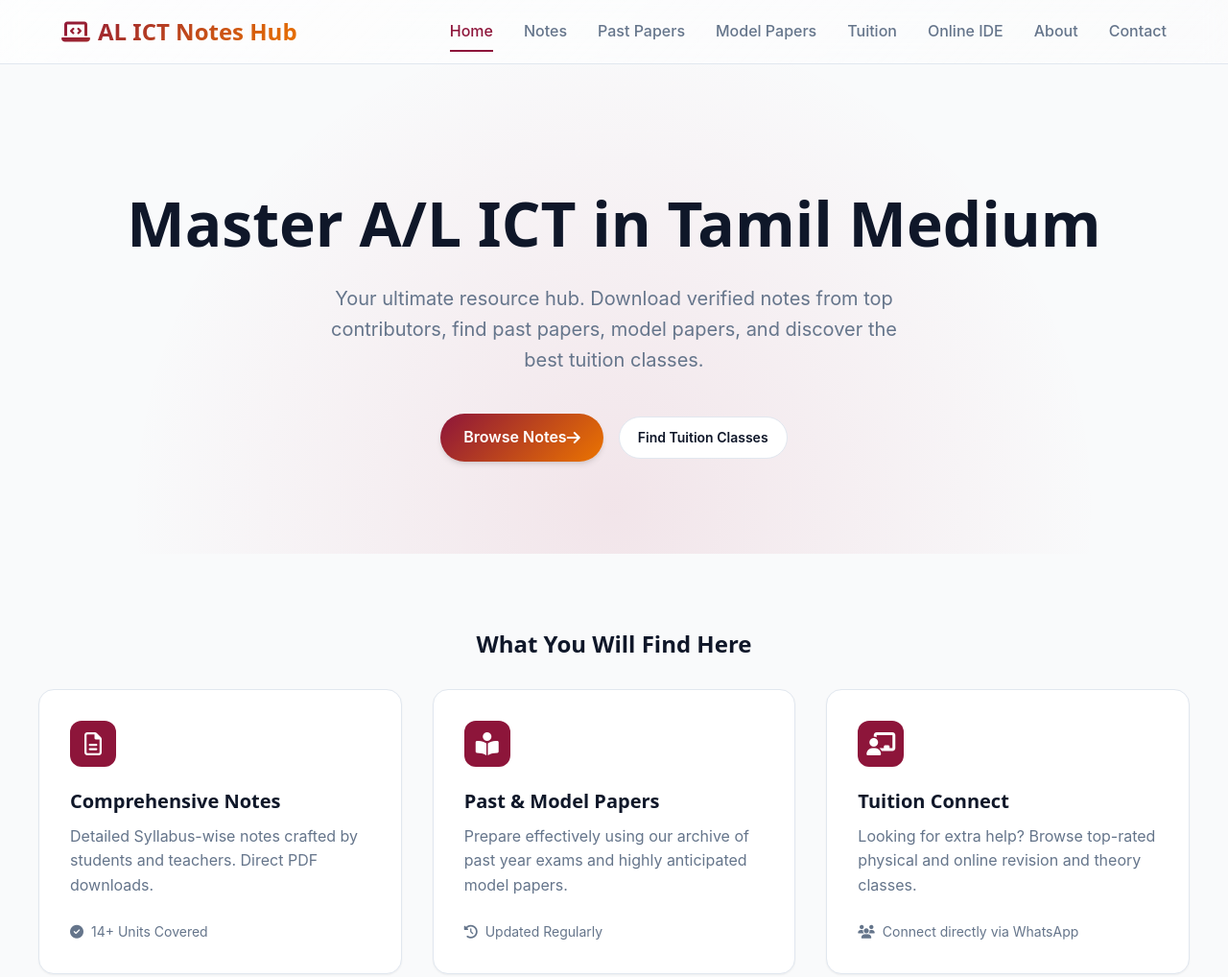
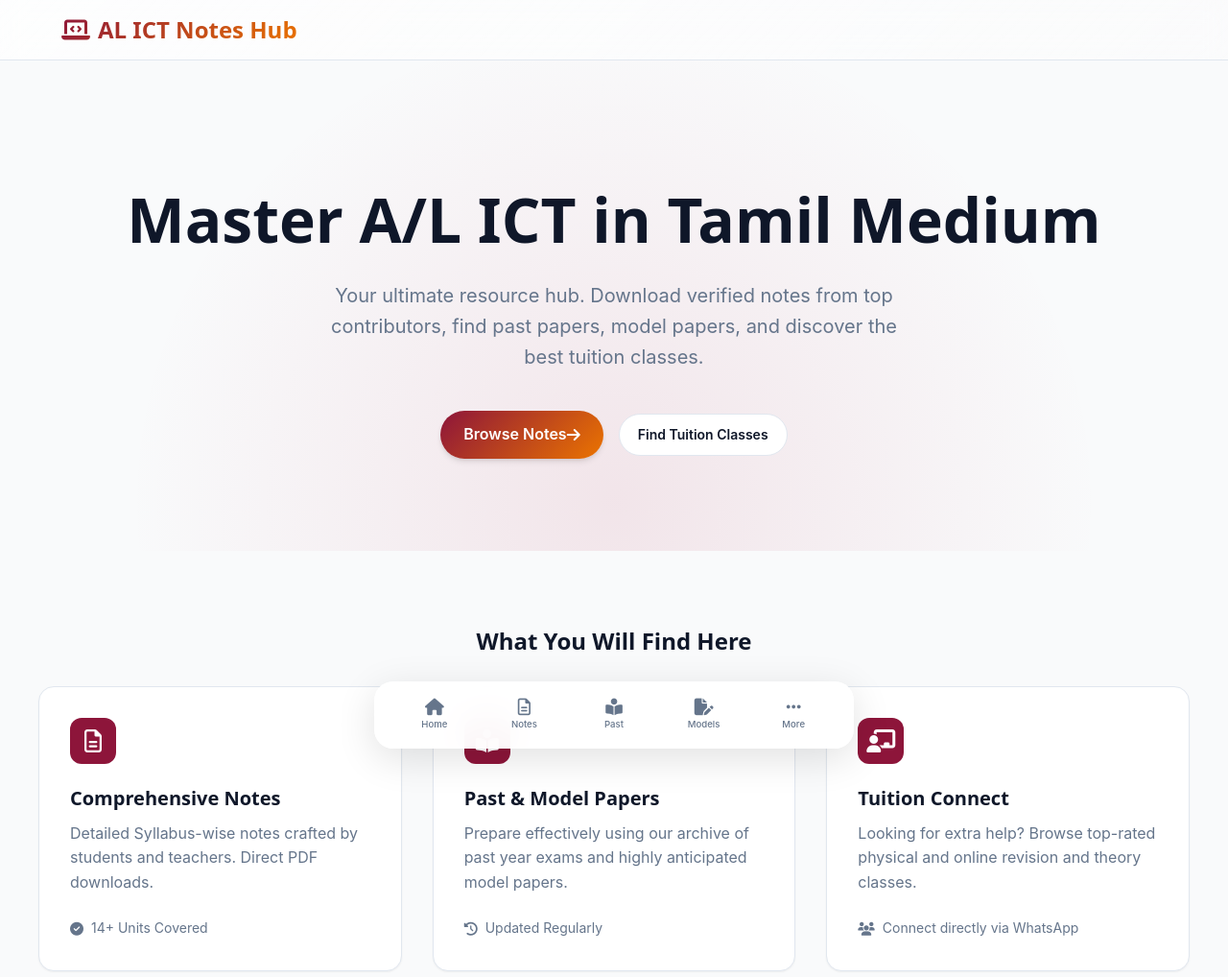
Before and after one commit to Paul-Rajeevan-Nimalarajah/AL-ICT, a website: page website/index.html in a window 1280 px wide. Shown: the top 1018 px of the page at 96% size. Drawn offline with Linux system fonts and the light colour scheme.

Commit message:
style: move navigation entirely to bottom shortcuts globally

```diff
--- a/website/css/bottom-nav.css
+++ b/website/css/bottom-nav.css
@@ -16,12 +16,16 @@
     -webkit-backdrop-filter: blur(20px);
     border: 1px solid rgba(255, 255, 255, 0.4);
     border-radius: 20px;
-    display: none;
+    display: flex; /* Always show on all devices */
     justify-content: space-around;
     align-items: center;
     box-shadow: 0 10px 40px rgba(0, 0, 0, 0.12);
     z-index: 9999;
     padding: 0 15px;
+}
+
+body {
+    padding-bottom: 100px;
 }
 
 /* More Menu Popover */
--- a/website/css/style.css
+++ b/website/css/style.css
@@ -188,25 +188,11 @@ img { max-width: 100%; height: auto; display: block; border-radius: var(--radius
   align-items: center;
   gap: 0.5rem;
 }
-.nav-links { display: flex; gap: 2rem; align-items: center; }
-.nav-link { font-weight: 500; position: relative; color: var(--text-muted); padding: 0.5rem 0;}
-.nav-link:hover, .nav-link.active { color: var(--primary); }
-.nav-link::after {
-  content: ''; position: absolute; bottom: 0; left: 0; width: 0%; height: 2px;
-  background: var(--primary); transition: width var(--transition-fast);
-}
-.nav-link:hover::after, .nav-link.active::after { width: 100%; }
-
-/* Mobile Menu */
-.mobile-menu-btn {
-  display: none; background: none; border: none; font-size: 1.5rem; color: var(--text-main); cursor: pointer;
-  width: 40px; height: 40px; border-radius: var(--radius-md); transition: background 0.2s;
-}
-.mobile-menu-btn:hover { background: var(--surface-hover); }
+/* Hide Top Navigation Globally (Focus on Bottom Shortcuts) */
+.nav-links { display: none !important; }
+.mobile-menu-btn { display: none !important; }
 
 @media (max-width: 768px) {
-  .nav-links { display: none !important; }
-  .mobile-menu-btn { display: none !important; }
   .header { padding: 0.75rem 0; }
   .logo { font-size: 1.15rem; }
 }
```
